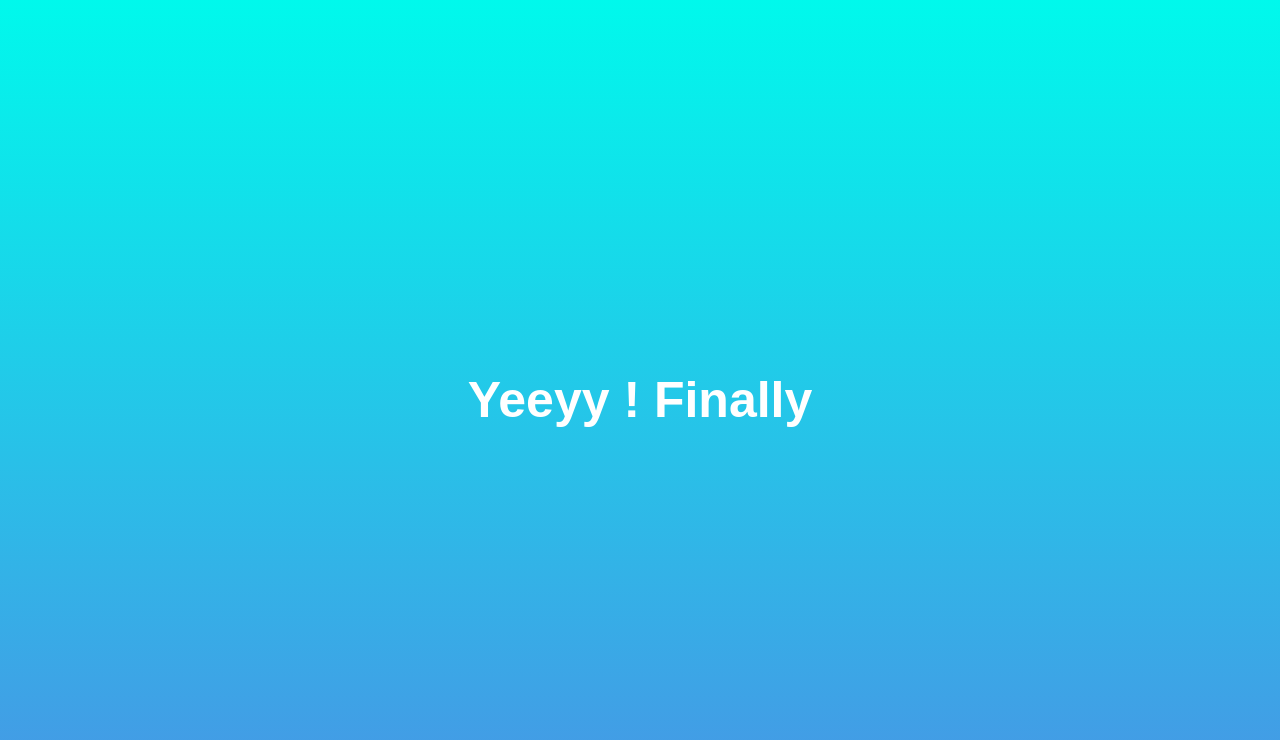
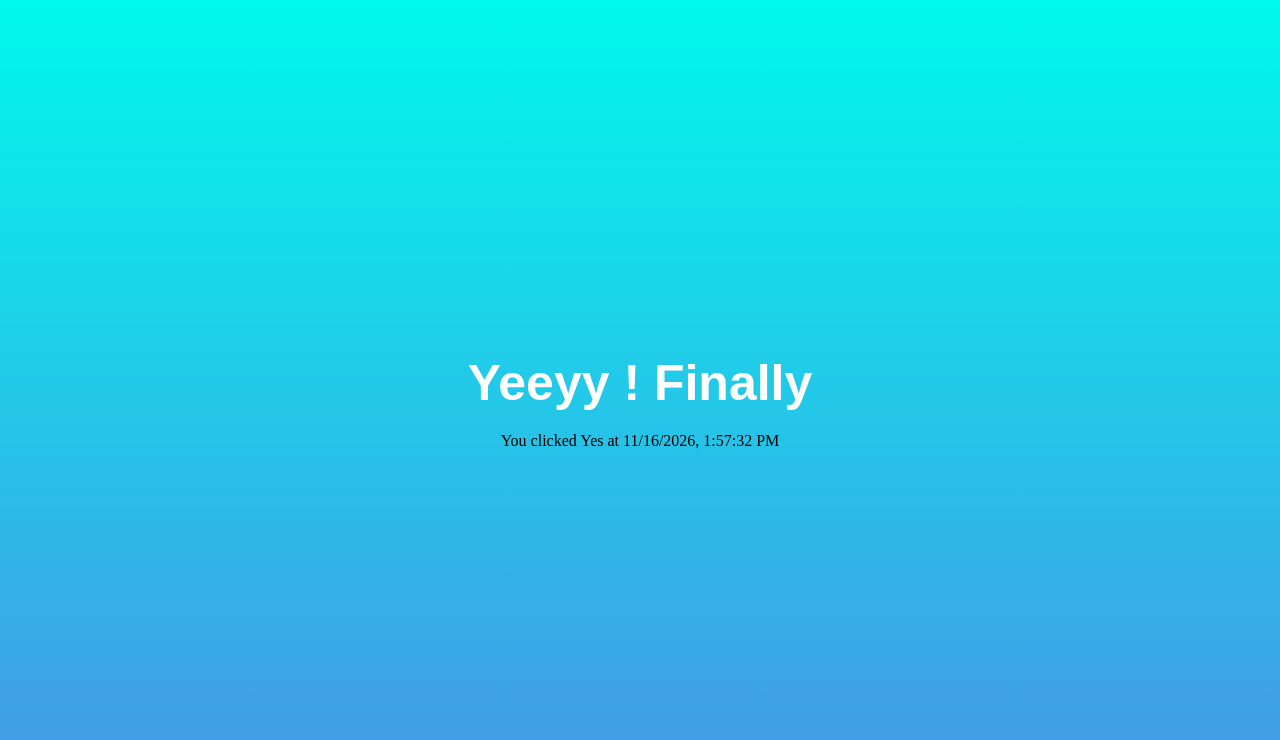
Before and after one commit to chakreshkatari/hgf, a plain HTML site: page index.html in a window 1280 px wide. Both pictures are taken after a click on the button "Yes". Drawn offline with Linux system fonts and the light colour scheme.

Commit message:
Show and save timestamp when Yes is clicked

```diff
--- a/index.html
+++ b/index.html
@@ -21,11 +21,17 @@
 
     <div class="container" id="yesScreen" style="display: none;">
         <h1 class="header_text">Yeeyy ! Finally</h1>
+        <p id="yesTimestamp" aria-live="polite"></p>
         <audio id="yesAudio" src="audio.mp3" preload="auto"></audio>
     </div>
 
     <script>
         function showYesScreen() {
+            const clickedAt = new Date();
+            localStorage.setItem("yesClickedAt", clickedAt.toISOString());
+            document.getElementById("yesTimestamp").textContent =
+                `You clicked Yes at ${clickedAt.toLocaleString()}`;
+
             document.getElementById("questionScreen").style.display = "none";
             document.getElementById("yesScreen").style.display = "block";
 
```
